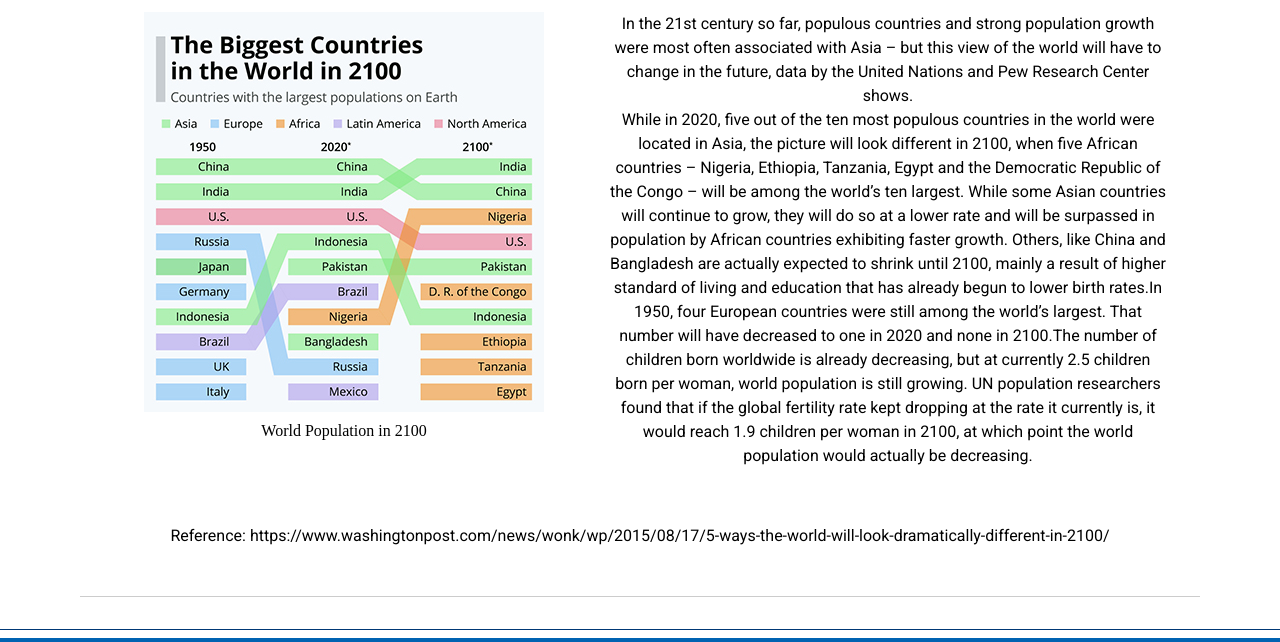
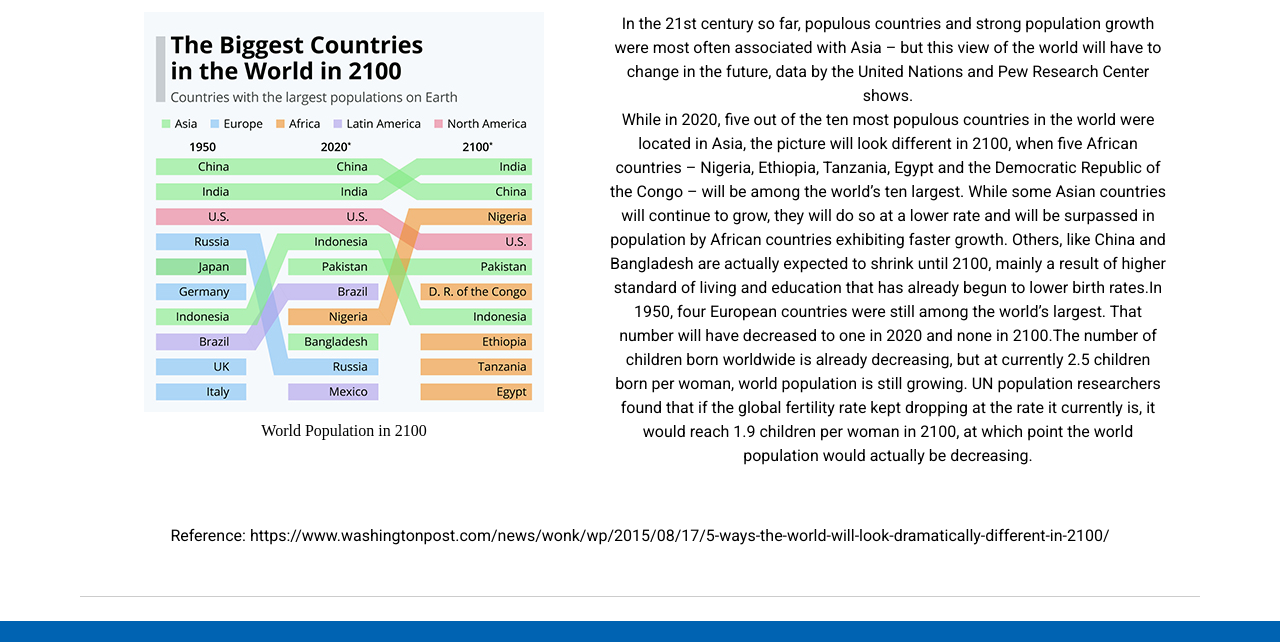
Before and after one commit to monk-2001/hot-topics, a plain HTML site: page index.html in a window 1280 px wide. Shown: the part 1753-2395 px from the top of the page. Drawn offline with Linux system fonts and the light colour scheme.

Commit message:
Update index.html

```diff
--- a/index.html
+++ b/index.html
@@ -27,16 +27,16 @@
 	<main>
 		<div class ="container"></div>
 	</main>
-	<hr width=100% size=1 color=#003875 align=center noshade>
+
 	<footer>
 		<div>
 			<p>Copyright &copy; 2020 Ke Cheng</p>
 		</div>
 		<div>
-			 <a href="#"><i class="fab fa-twitter fa-1x"></i></a>
-            <a href="#"><i class="fab fa-facebook-f fa-1x"></i></a>
-            <a href="#"><i class="fab fa-linkedin-in fa-1x"></i></a>
-            <a href="#"><i class="fab fa-google-plus-g fa-1x" ></i></a>
+			<a href="#"><i class="fab fa-twitter fa-1x"></i></a>
+            		<a href="#"><i class="fab fa-facebook-f fa-1x"></i></a>
+            		<a href="#"><i class="fab fa-linkedin-in fa-1x"></i></a>
+            		<a href="#"><i class="fab fa-google-plus-g fa-1x" ></i></a>
 		</div>
 
 	</footer>
```
